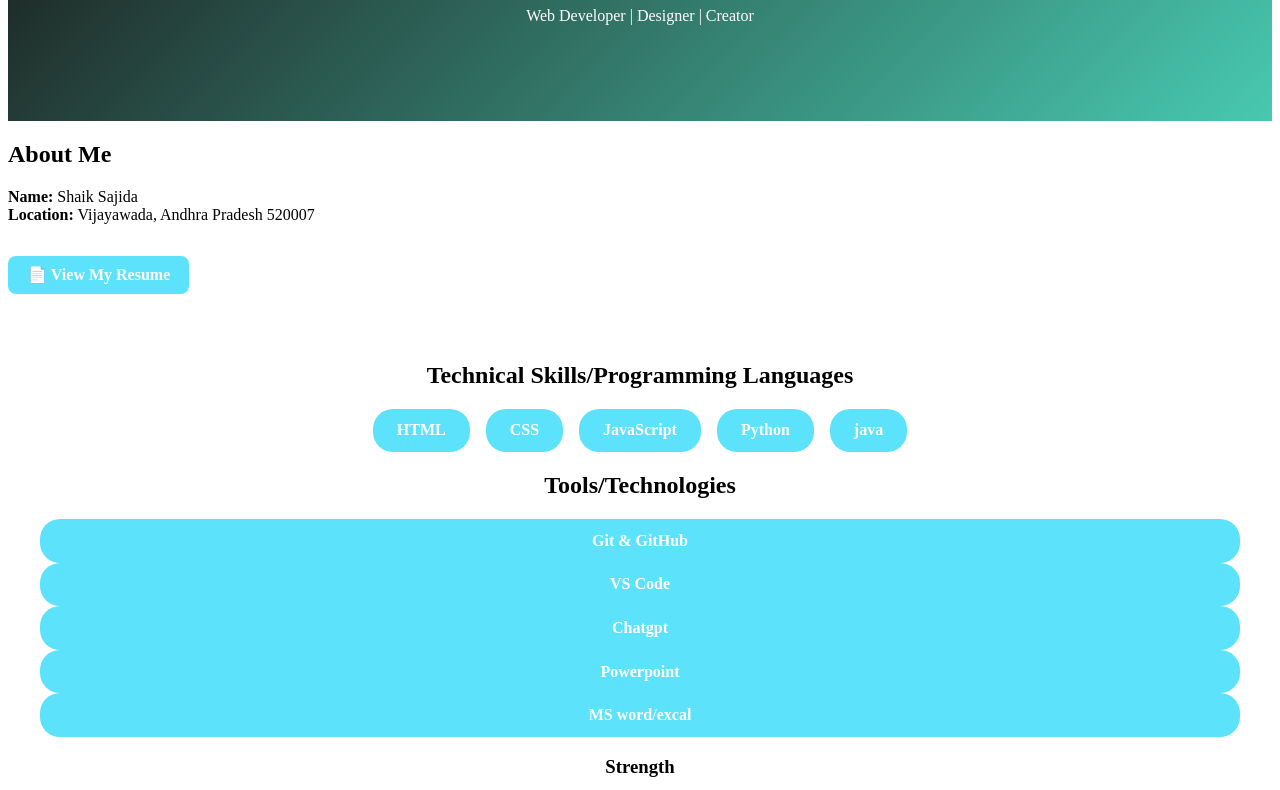
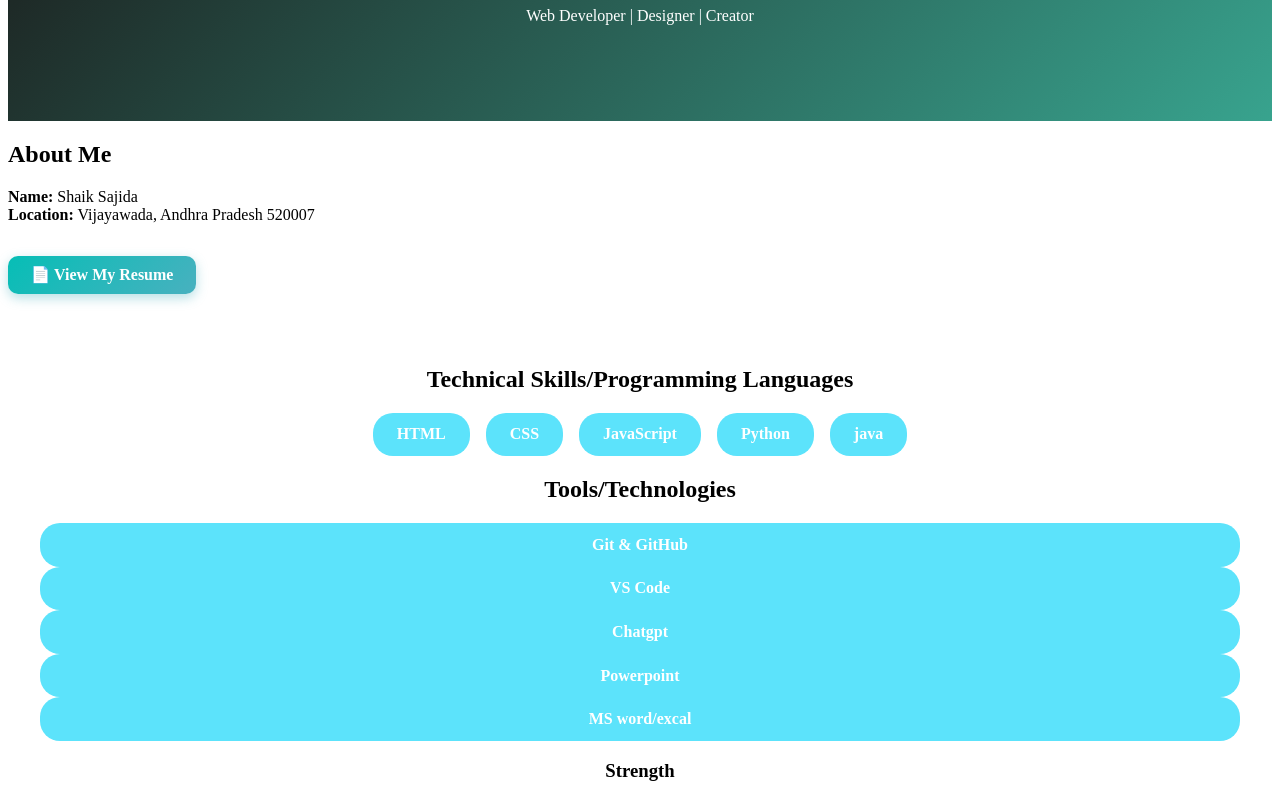
Before and after one commit to sajida218/portfolio, a plain HTML site: page index.html in a window 1280 px wide. Shown: the part 211-1001 px from the top of the page. Drawn offline with Linux system fonts and the light colour scheme.

Commit message:
added styles

```diff
--- a/index.html
+++ b/index.html
@@ -5,6 +5,8 @@
   <meta name="viewport" content="width=device-width, initial-scale=1.0"/>
   <title>Sajida - Portfolio</title>
   <link rel="stylesheet" href="styles.css" />
+  <link rel="icon" type="Portfolio/png" href="assets/professional-portfolio.png">
+
 </head>
 <body>
   <!-- Dark Mode Toggle -->
--- a/styles.css
+++ b/styles.css
@@ -88,7 +88,7 @@ body.dark footer {
 
 /* Gradient Header */
 header {
-  background: linear-gradient(135deg, #1b1c1b, #48c9b0);
+  background: linear-gradient(135deg, #1b1c1b, #38a38e);
   color: #fff;
   text-align: center;
   padding: 5rem 0;
@@ -99,19 +99,59 @@ header {
 .resume-link {
   display: inline-block;
   margin-top: 1rem;
-  background-color: #5ce3fb;
+  background: linear-gradient(135deg, #06beb6, #48b1bf);
   color: white;
-  padding: 0.6rem 1.2rem;
-  border-radius: 8px;
+  padding: 0.6rem 1.4rem;
+  border-radius: 10px;
   text-decoration: none;
   font-weight: bold;
-  transition: background-color 0.3s, transform 0.2s;
+  box-shadow: 0 4px 15px rgba(72, 177, 191, 0.4);
+  transition: all 0.4s ease;
+  position: relative;
+  overflow: hidden;
+  z-index: 1;
+}
+
+/* Resume Link Button Style */
+.resume-link {
+  display: inline-block;
+  margin-top: 1rem;
+  background: linear-gradient(135deg, #06beb6, #48b1bf);
+  color: white;
+  padding: 0.6rem 1.4rem;
+  border-radius: 10px;
+  text-decoration: none;
+  font-weight: bold;
+  position: relative;
+  overflow: hidden;
+  transition: all 0.4s ease;
+  box-shadow: 0 4px 12px rgba(72, 177, 191, 0.4);
+  z-index: 1;
+}
+
+/* Cool hover shimmer effect */
+.resume-link::before {
+  content: '';
+  position: absolute;
+  top: 0;
+  left: -100%;
+  width: 100%;
+  height: 100%;
+  background: linear-gradient(120deg, #df6cd2, #30c7c7);
+  transition: all 0.4s ease;
+  z-index: -1;
+}
+
+.resume-link:hover::before {
+  left: 0;
 }
 
 .resume-link:hover {
-  background-color: #069dae;
+  color: #fff;
   transform: scale(1.05);
+  box-shadow: 0 6px 20px rgba(255, 110, 196, 0.3);
 }
+
 
 /* Project card hover animation */
 .project {
```
Also changed, not shown: portfolio.txt (added), style.css (deleted).
